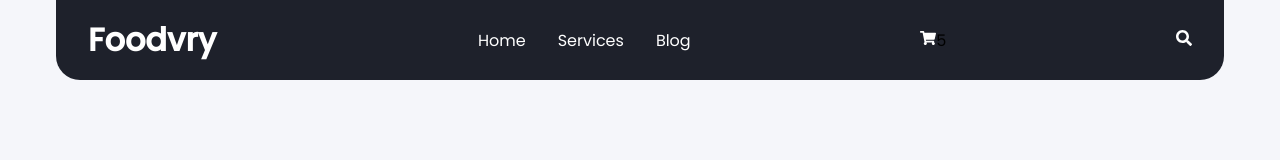
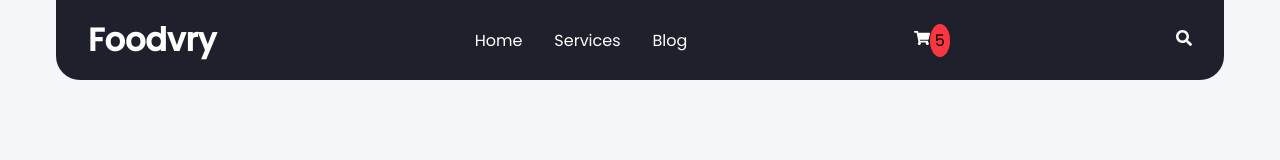
Before and after one commit to emmanuelkumah/foodily, a React (Create React App) app: page / in a window 1280 px wide. Shown: the top 160 px of the page. Built offline with nearby package versions, Linux system fonts and the light colour scheme.

Commit message:
Styling of navbar

```diff
--- a/src/Components/Cart/Cart.js
+++ b/src/Components/Cart/Cart.js
@@ -1,13 +1,14 @@
 import React from "react";
 import { FaShoppingCart } from "react-icons/fa";
 import { IconContext } from "react-icons";
+import classes from "./Cart.module.css";
 
 function Cart() {
   return (
     <div>
       <IconContext.Provider value={{ color: "white" }}>
         <FaShoppingCart />
-        <span>5</span>
+        <span className={classes.cartNotf}>5</span>
       </IconContext.Provider>
     </div>
   );
--- /dev/null
+++ b/src/Components/Cart/Cart.module.css
@@ -0,0 +1,5 @@
+.cartNotf {
+  background-color: #fb3640;
+  padding: 5px;
+  border-radius: 50%;
+}
--- a/src/Components/NavMenu/NavMenu.module.css
+++ b/src/Components/NavMenu/NavMenu.module.css
@@ -11,7 +11,12 @@
   margin-left: 2rem;
   color: #fff;
   transition-delay: 0.5s;
-  transition-property: border-bottom;
+  transition-property: border-left;
   transition-duration: 0.5s;
   transition-timing-function: ease-out;
 }
+.menuItem:hover,
+:active {
+  border-left: #fb3640;
+  cursor: pointer;
+}
```
